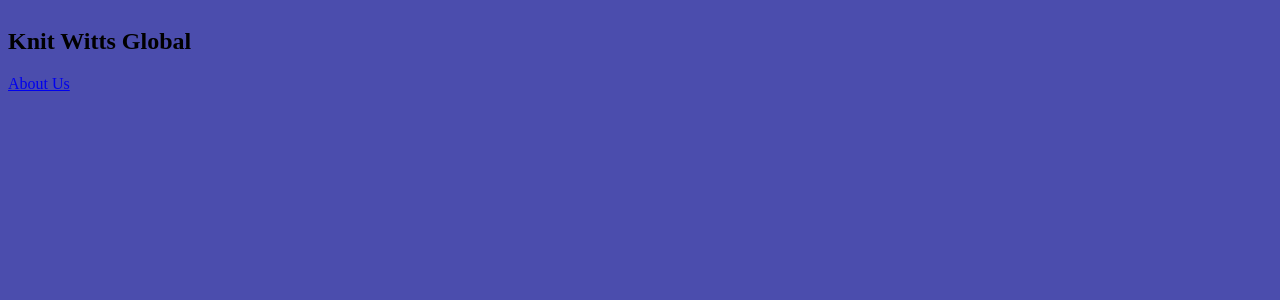
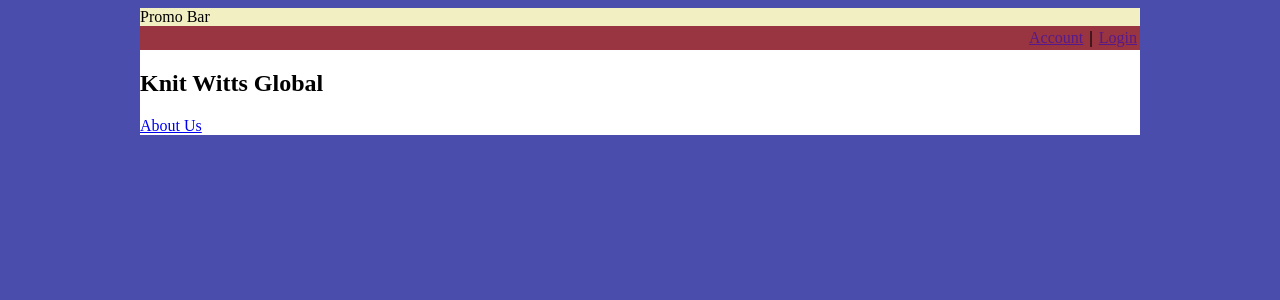
Before and after one commit to jsrj/knitt-witts-global, a Django app: page / in a window 1280 px wide. Shown: the top 300 px of the page. Run offline with Django 3.2, Linux system fonts and the light colour scheme.

Commit message:
added some basic structure for header section

```diff
--- a/core/templates/index.html
+++ b/core/templates/index.html
@@ -8,7 +8,21 @@
     <link rel="stylesheet" type="text/css" href="{% static 'css/main.css' %}">
 </head>
 <body>
-    <h2>Knit Witts Global</h2>
-    <a href="/about/">About Us</a>
+    <div class="wrapper">
+        <div id="promo-bar">
+            Promo Bar
+        </div>
+        <div class="header">
+            <div id="account-nav">
+                <span>
+                    <a href="" id="login">Login</a>
+                    <strong>|</strong>
+                    <a href="" id="account">Account</a>
+                </span>
+            </div>
+            <h2>Knit Witts Global</h2>
+            <a href="/about/">About Us</a>
+        </div>
+    </div>
 </body>
 </html>
```
